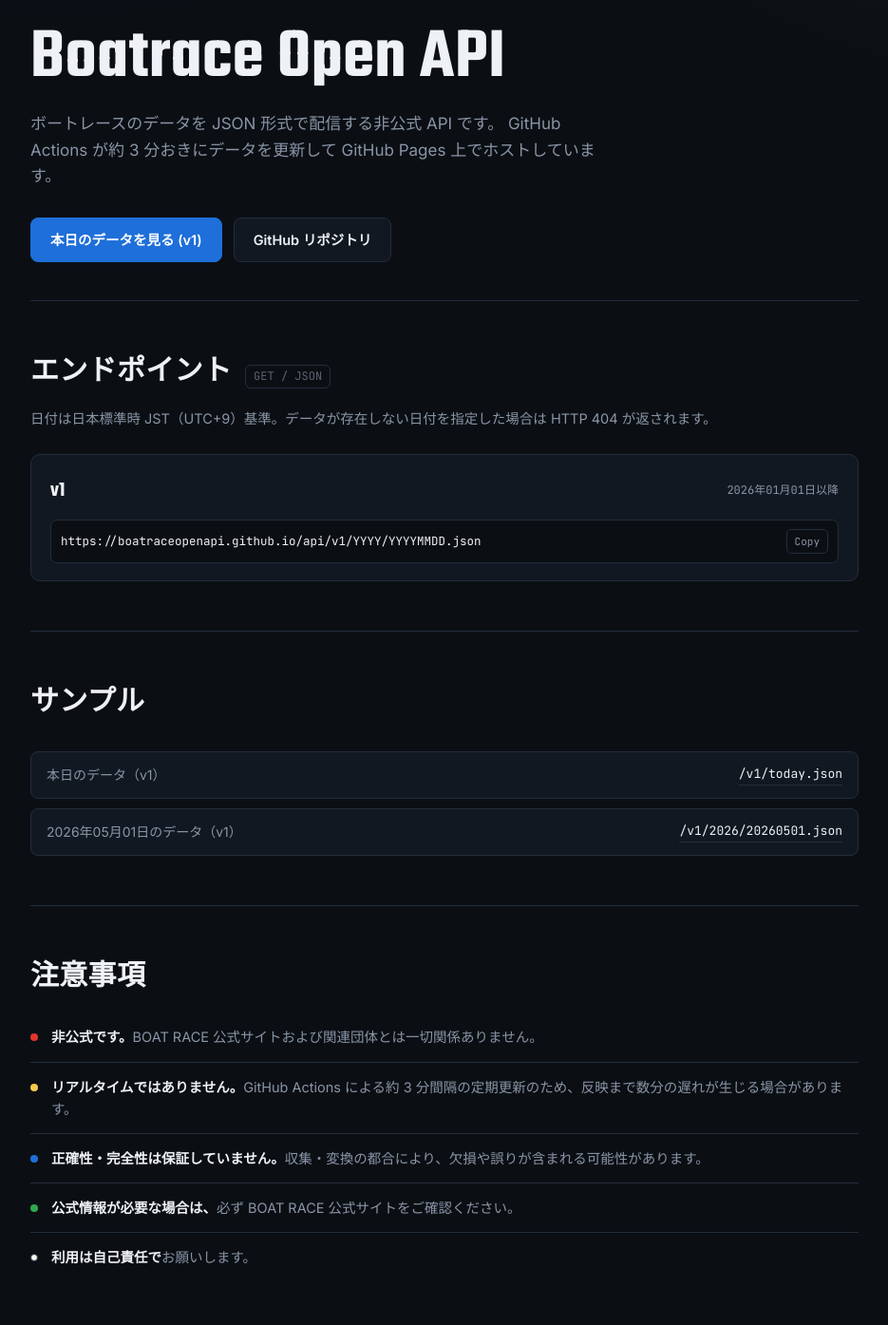
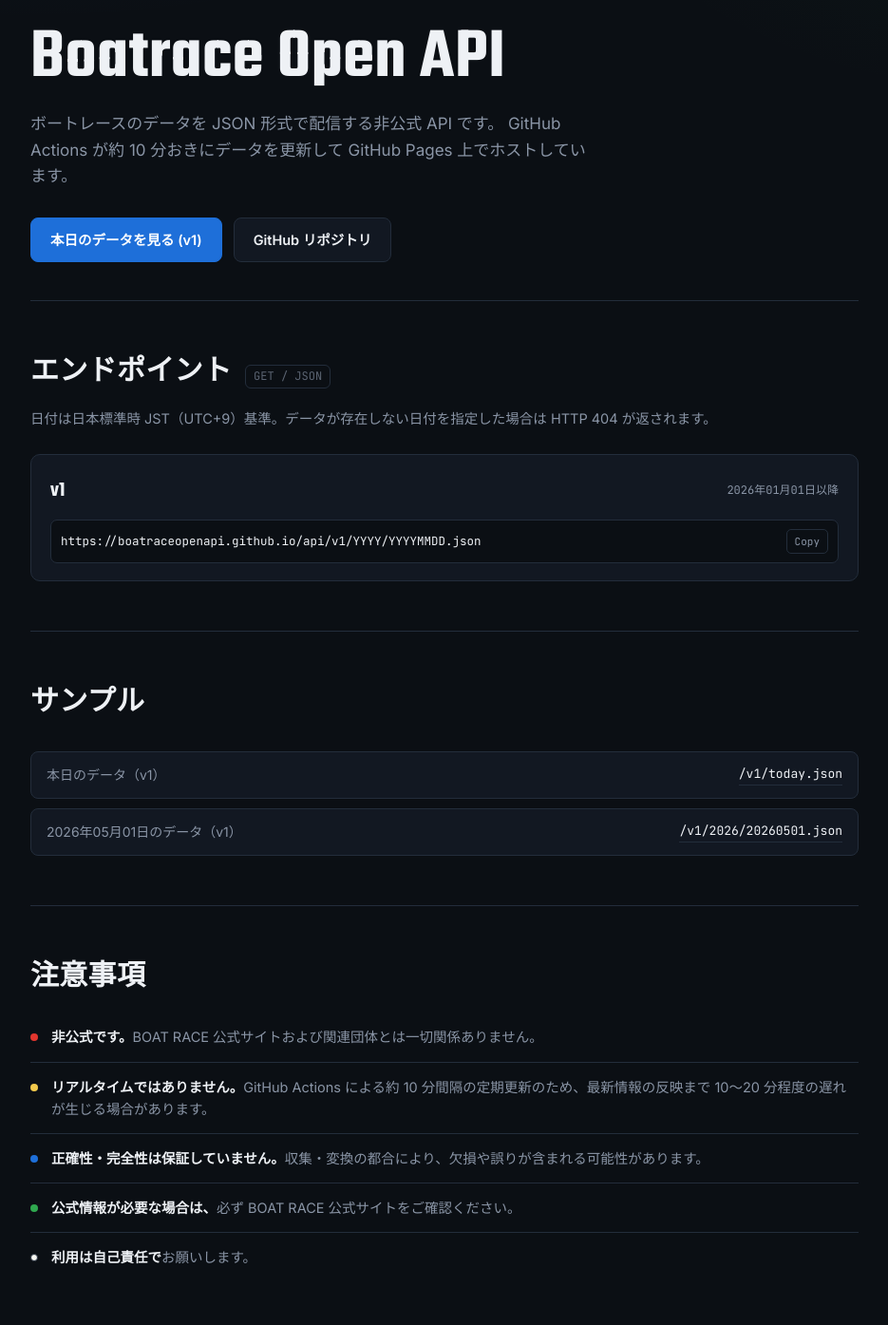
Before and after one commit to boatraceopenapi/boatraceopenapi.github.io, a plain HTML site: page docs/index.html in a window 1280 px wide. Shown: the part 167-1562 px from the top of the page at 95% size, without its empty margins (172-1107 px from the left). Drawn offline with Linux system fonts and the light colour scheme.

Commit message:
docs: update refresh interval in index.html to 10 minutes

```diff
--- a/docs/index.html
+++ b/docs/index.html
@@ -568,7 +568,7 @@
 
                 <p class="lede">
                     ボートレースのデータを JSON 形式で配信する非公式 API です。
-                    GitHub Actions が約 3 分おきにデータを更新して GitHub Pages 上でホストしています。
+                    GitHub Actions が約 10 分おきにデータを更新して GitHub Pages 上でホストしています。
                 </p>
 
                 <div class="hero-actions">
@@ -635,7 +635,7 @@
 
                     <li>
                         <div class="dot"></div>
-                        <p><strong>リアルタイムではありません。</strong>GitHub Actions による約 3 分間隔の定期更新のため、反映まで数分の遅れが生じる場合があります。</p>
+                        <p><strong>リアルタイムではありません。</strong>GitHub Actions による約 10 分間隔の定期更新のため、最新情報の反映まで 10〜20 分程度の遅れが生じる場合があります。</p>
                     </li>
 
                     <li>
```
